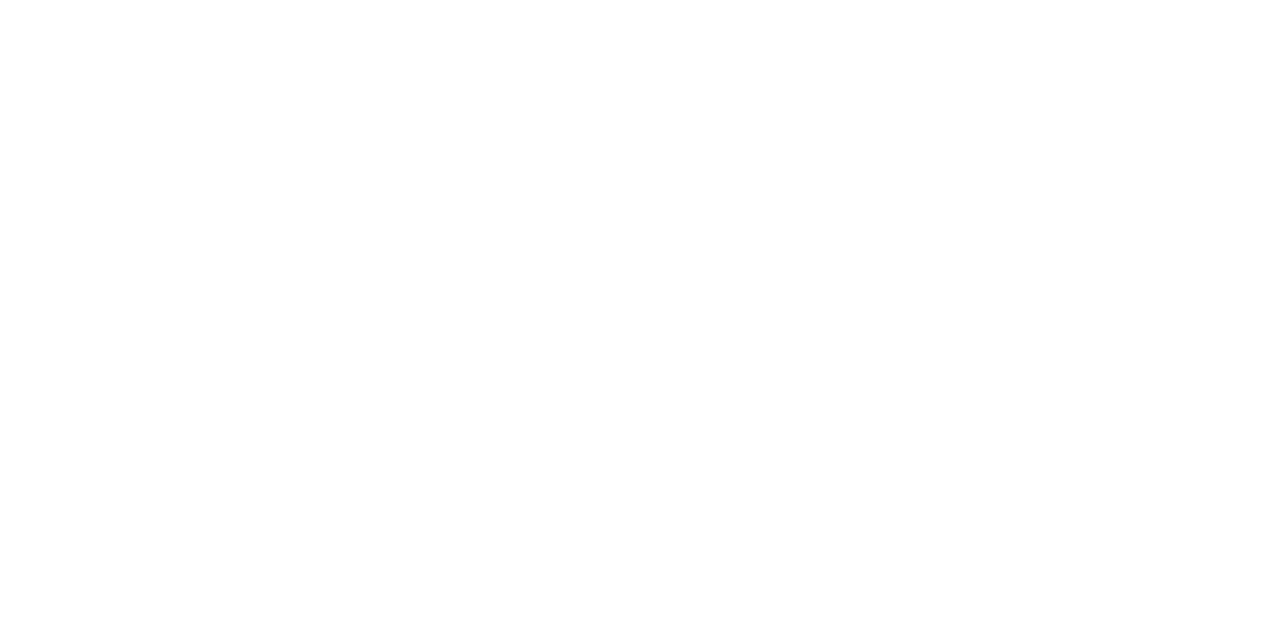
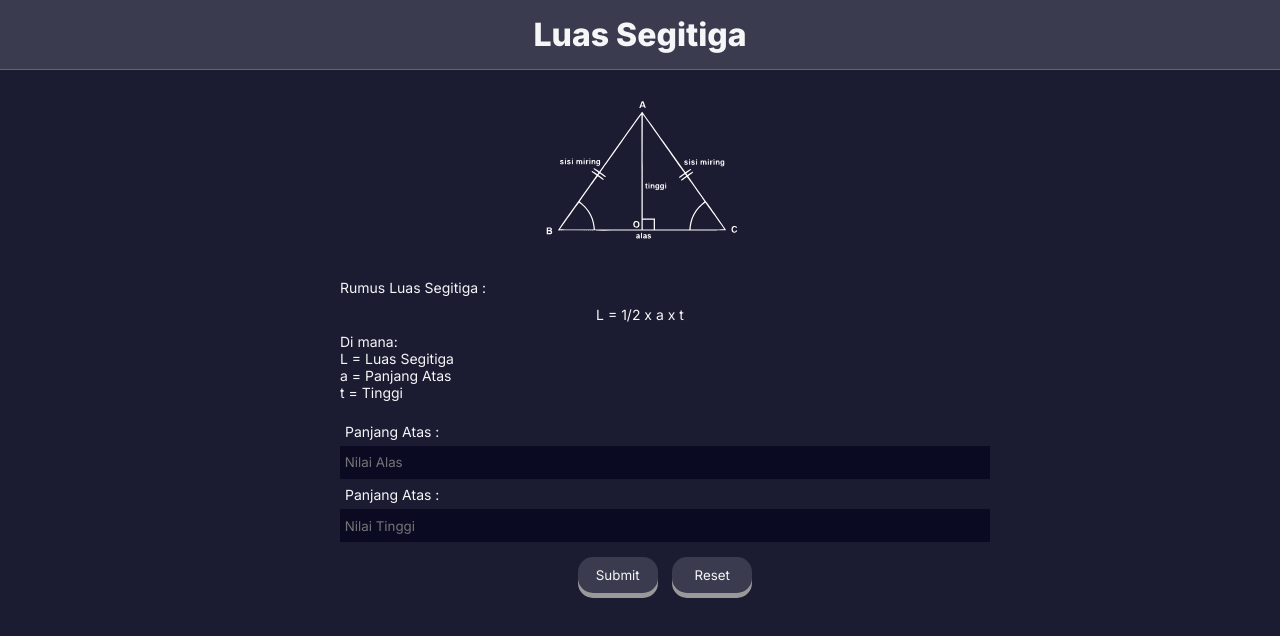
Before and after one commit to revou-fundamental-course/25-dec-23-fanlisme, a plain HTML site: page index.html in a window 1280 px wide. Drawn offline with Linux system fonts and the light colour scheme.

Commit message:
Done All

```diff
--- a/css/style.css
+++ b/css/style.css
@@ -6,3 +6,104 @@
   text-decoration: none;
   font-family: 'Inter', sans-serif;
 }
+
+:root {
+  --bg-primary: #1b1b32;
+  --bg-secondary: #3b3b4f;
+  --main-color: #0a0a23;
+  --text-color: #f5f6f7;
+}
+
+body {
+  background: var(--bg-primary);
+  color: var(--text-color);
+}
+
+main {
+  width: 100%;
+  display: flex;
+  flex-direction: column;
+}
+
+.main-content > h1 {
+  background-color: var(--bg-secondary);
+  color: var(--text-color);
+  text-align: center;
+  padding: 15px;
+  border-bottom: 1px solid rgb(56,145,75, 0.8);
+}
+
+.main-content > img {
+  width: 300px;
+  margin: 20px auto;
+}
+
+.area-triangle {
+  width: 600px;
+  margin: auto;
+}
+
+.area-triangle > p {
+  margin-bottom: 5px;
+  font-size: 14px;
+}
+
+.area-triangle .area-center {
+  text-align: center;
+  padding: 5px;
+}
+
+form {
+  width: 60vw;
+  max-width: 650px;
+  min-width: 300px;
+  margin: 20px 0;
+}
+
+label {
+  color: var(--text-color);
+  font-size: 14px;
+  padding: 5px;
+}
+
+input {
+  width: 100%;
+  margin: 5px 0;
+  min-height: 2.5em;
+  color: var(--text-color);
+  background-color: var(--main-color);
+  border: 1px solid var(--main-color);
+}
+
+input:hover {
+  border: 1px solid #38914b;
+}
+
+.btn {
+  margin: 10px auto;
+  text-align: center;
+}
+
+button {
+  width: 80px;
+  display: inline-block;
+  padding: 10px 15px;
+  margin: 0 5px;
+  cursor: pointer;
+  text-align: center;
+  text-decoration: none;
+  outline: none;
+  border: none;
+  border-radius: 15px;
+  background-color: var(--bg-secondary);
+  box-shadow: 0 5px #999;
+  color: var(--text-color);
+}
+
+button:hover {background-color: #353546 }
+
+button:active {
+  background-color: #04AA6D;
+  box-shadow: 0 5px #666;
+  transform: translateY(4px);
+}
--- a/index.html
+++ b/index.html
@@ -3,16 +3,39 @@
   <head>
     <meta charset="UTF-8" />
     <meta name="viewport" content="width=device-width, initial-scale=1.0" />
-    <!-- LINK GOOGLE FONT -->
+    <!-- LINK GOOGLE FONTS -->
     <link rel="preconnect" href="https://fonts.googleapis.com" />
     <link rel="preconnect" href="https://fonts.gstatic.com" crossorigin />
-    <link href="https://fonts.googleapis.com/css2?family=Inter:wght@200;400;600;800&display=swap" rel="stylesheet" />
+    <link href="https://fonts.googleapis.com/css2?family=Inter:wght@200;400;600;800&display=swap"rel="stylesheet"/>
     <!-- LINK STYLE CSS -->
     <link rel="stylesheet" href="css/style.css" />
     <title>Katik</title>
   </head>
   <body>
 
+    <main class="main-content">
+      <h1>Luas Segitiga</h1>
+      <img src="asset/rumus-one.svg" alt="rumus mus mus mus">
+      <section class="area-triangle">
+        <p>Rumus Luas Segitiga :</p>
+        <p class="area-center">L = 1/2 x a x t</p>
+        <p>Di mana:
+          <br> L = Luas Segitiga
+          <br> a = Panjang Atas
+          <br> t = Tinggi
+        </p>
+        <form action="">
+          <label for="count-area">Panjang Atas :</label><br>
+          <input type="number" id="count-area" placeholder=" Nilai Alas" required><br>
+          <label for="count-area">Panjang Atas :</label><br>
+          <input type="number" id="count-area" placeholder=" Nilai Tinggi" required><br>
+          <div class="btn">
+            <button type="submit">Submit</button>
+            <button type="reset">Reset</button>
+          </div>
+        </form>
+      </section>
+    </main>
 
   </body>
 </html>
```
Also changed, not shown: asset/rumus-one.svg (added), asset/rumus.svg (deleted).
